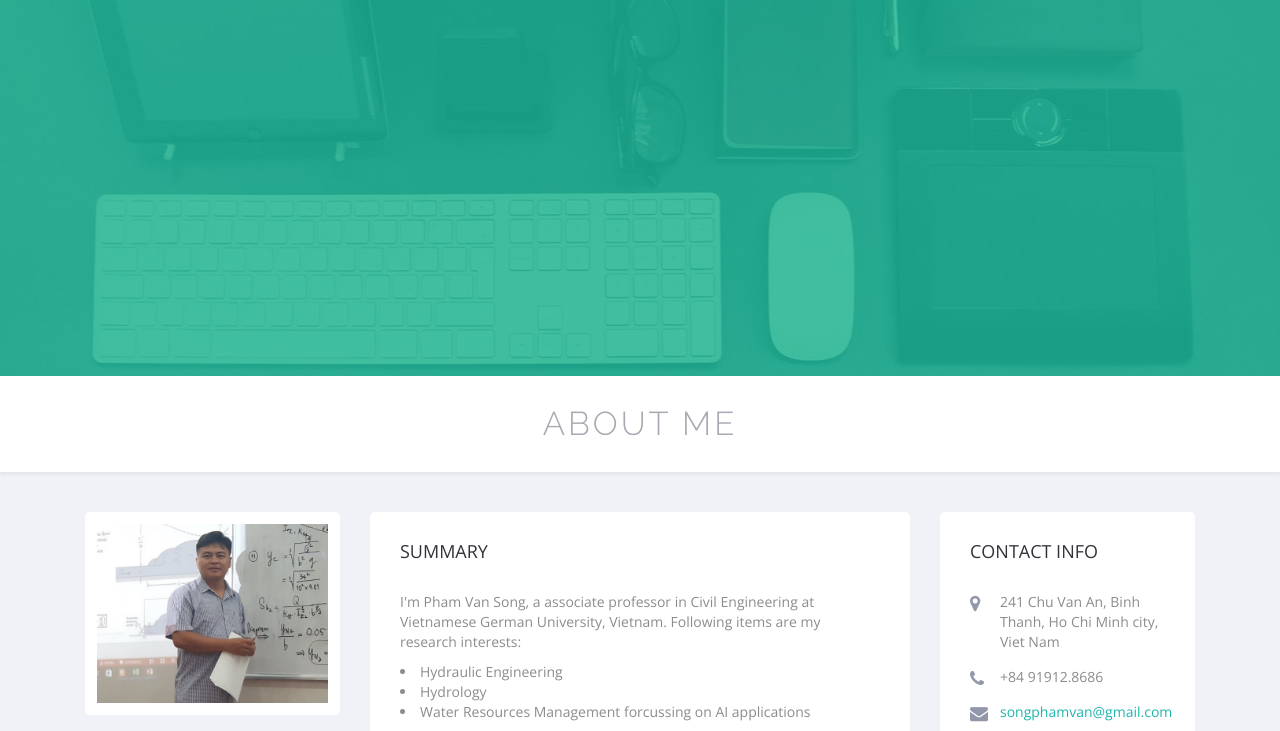
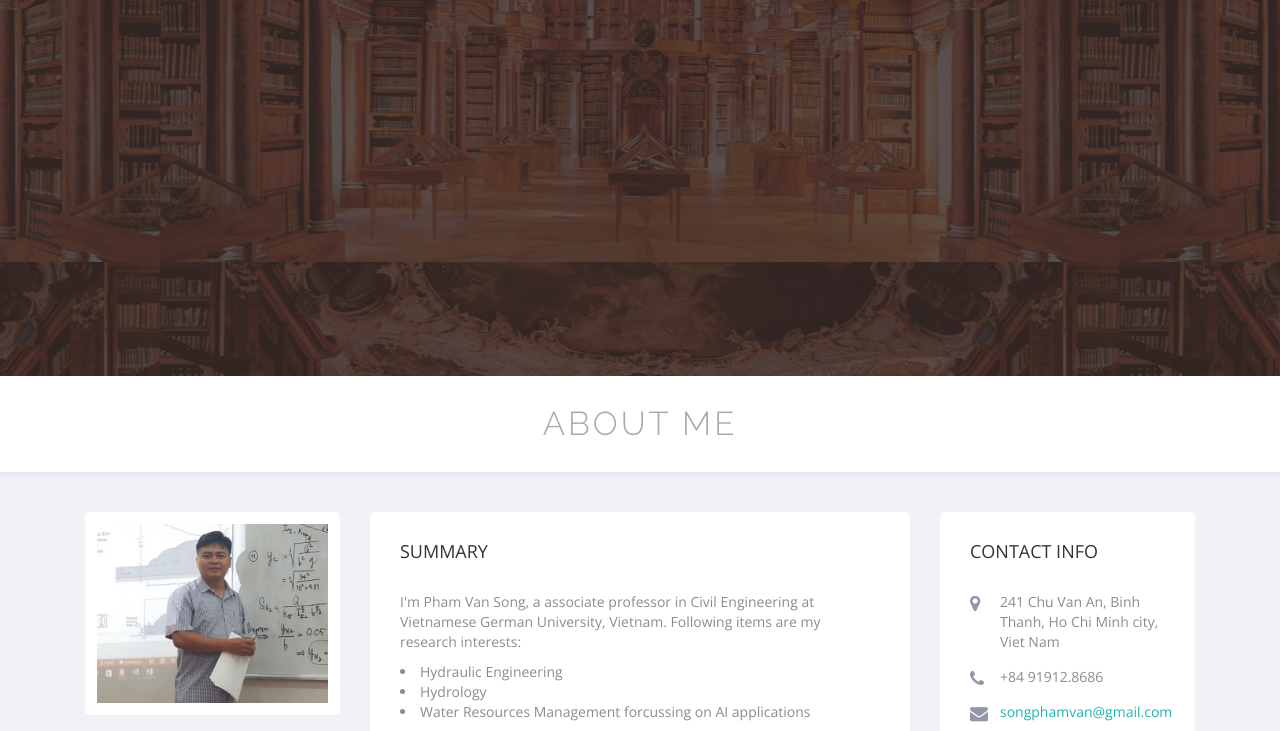
Before and after one commit to songpham-water/online_CV, a plain HTML site: page index.html in a window 1280 px wide. Shown: the part 424-1155 px from the top of the page. Drawn offline with nearby package versions, Linux system fonts and the light colour scheme.

Commit message:
index modif

```diff
--- a/index.html
+++ b/index.html
@@ -39,7 +39,7 @@
             <!-- /.navigation -->
         </nav>
         <!-- /#site-navigation -->
-        <div id="banner" class="transparent-section" data-image="images/header-bg.jpg" data-color="26, 188, 156" data-transparency="0.80">
+        <div id="banner" class="transparent-section" data-image="images/library2.jpg" data-color="57, 42, 39" data-transparency="0.80">
             <div class="transparent-content parallax-style">
                 <div class="header-content">
                     <div class="container">
```
Also changed, not shown: images/library1.jpg (added), images/library2.jpg (added).
